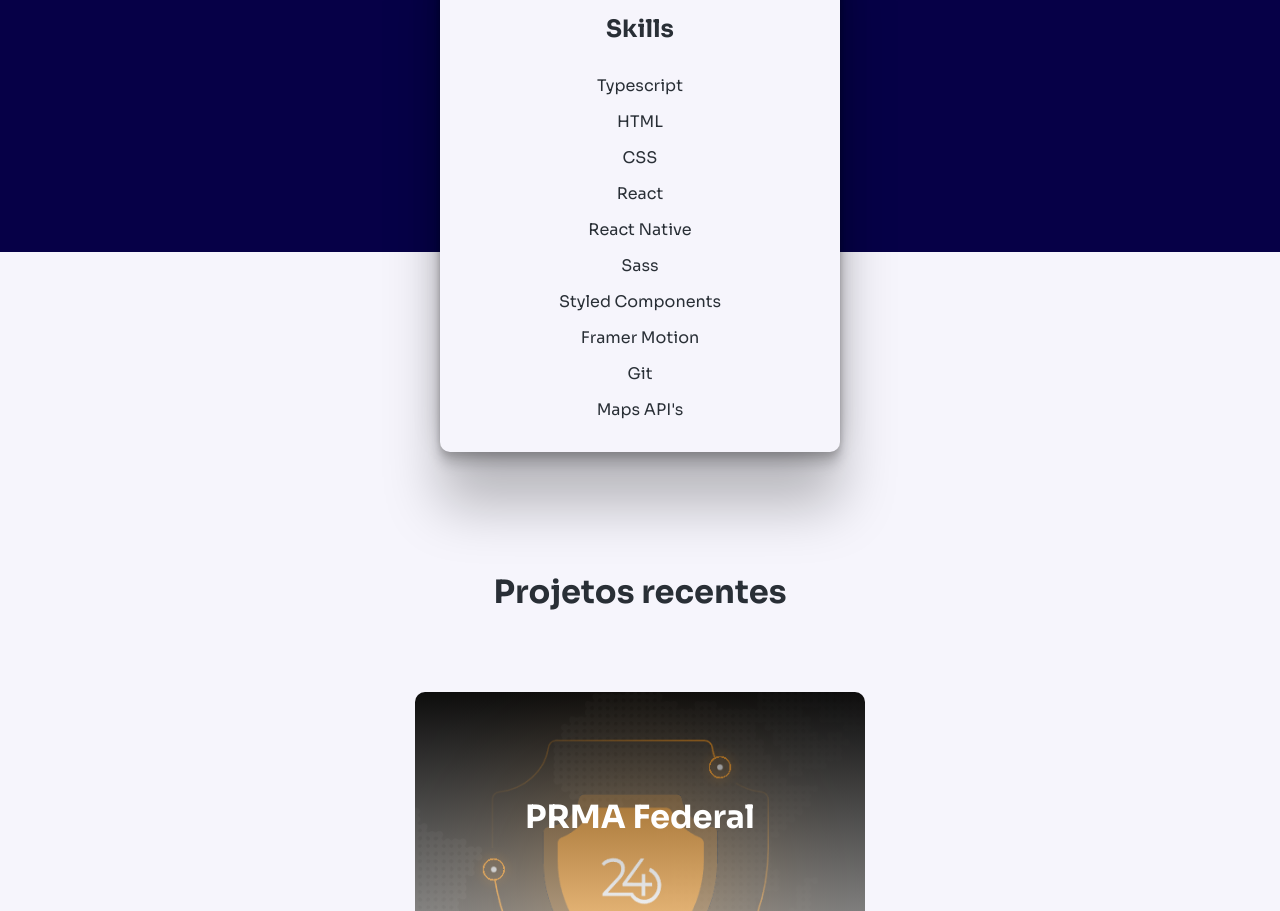
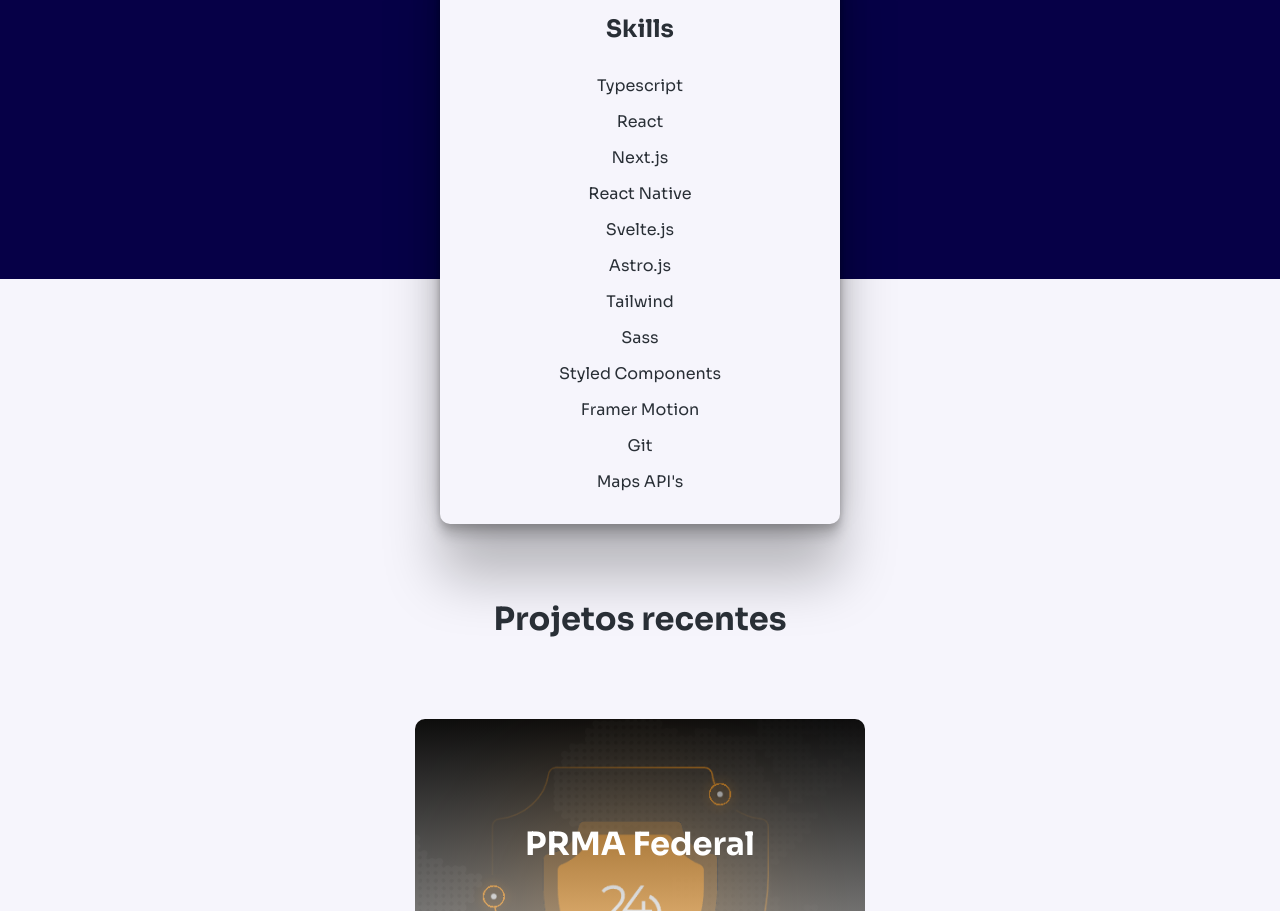
Before and after one commit to JoaoFPessoa/myPortfolio, a React (Vite) app: page / in a window 1280 px wide. Shown: the part 1410-2321 px from the top of the page. Built offline with nearby package versions, Linux system fonts and the light colour scheme.

Commit message:
add: new techs

```diff
--- a/src/components/Intro/index.jsx
+++ b/src/components/Intro/index.jsx
@@ -13,10 +13,12 @@
         <h1>Skills</h1>
         <ul>
           <li>Typescript</li>
-          <li>HTML</li>
-          <li>CSS</li>
           <li>React</li>
+          <li>Next.js</li>
           <li>React Native</li>
+          <li>Svelte.js</li>
+          <li>Astro.js</li>
+          <li>Tailwind</li>
           <li>Sass</li>
           <li>Styled Components</li>
           <li>Framer Motion</li>
```
